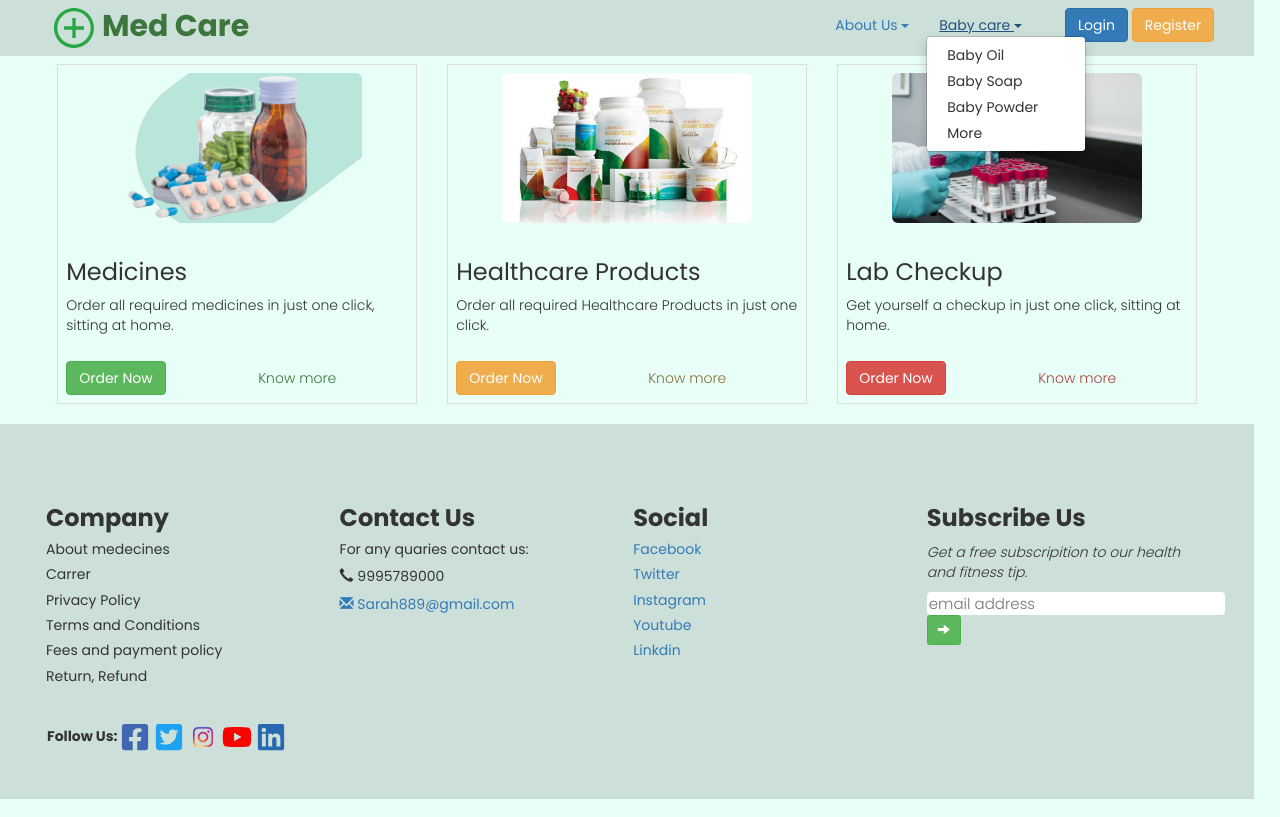
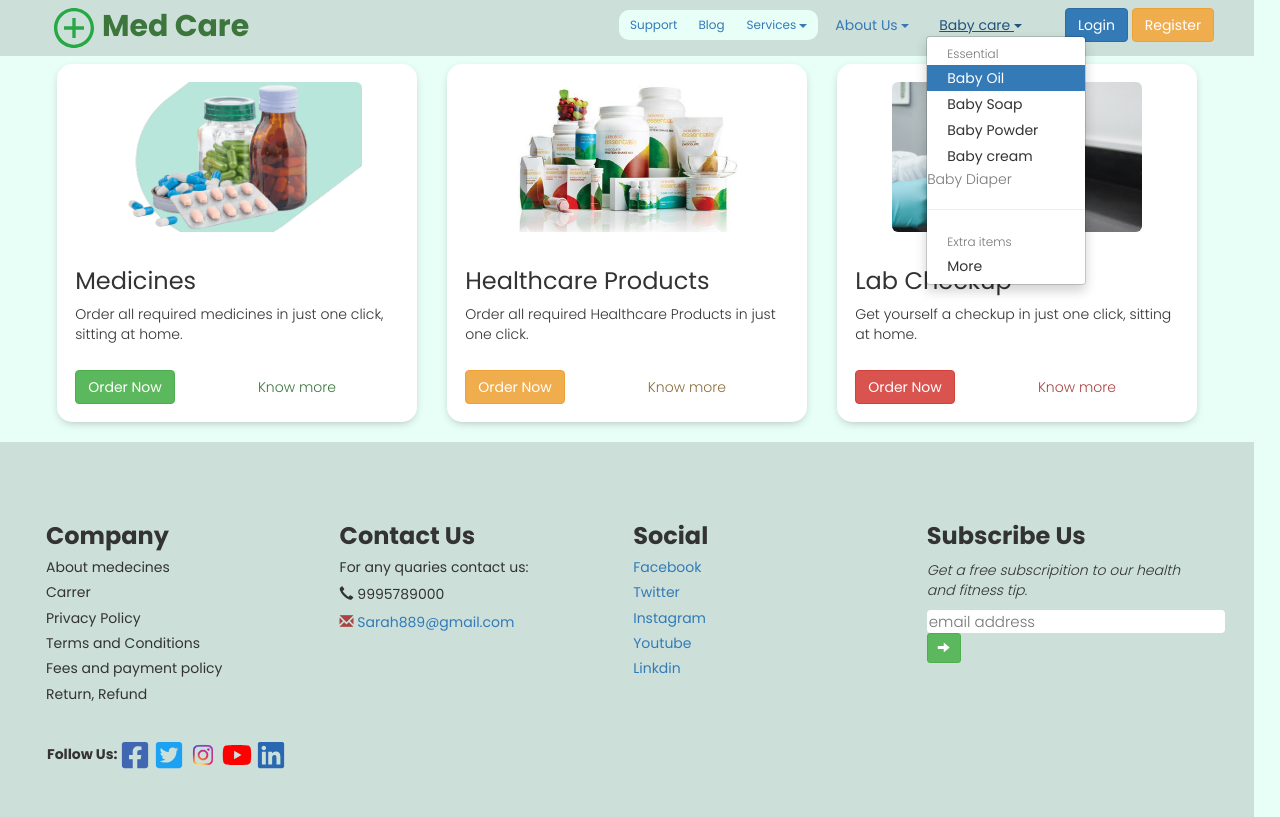
Before and after one commit to oysarah/Class-Project, a plain HTML site: page index.html in a window 1280 px wide. Both pictures are taken after a click on the button "Baby care". Drawn offline with nearby package versions, Linux system fonts and the light colour scheme.

Commit message:
added button group

```diff
--- a/index.html
+++ b/index.html
@@ -19,6 +19,20 @@
                     </h2>
                 </div>
                 <div class="col-sm-7 text-right">
+                    <div class="btn-group btn-group-sm" style="background-color:#e8fff7; border-radius: 10px;">
+                        <button type="button" class="btn btn-link">Support</button>
+                        <button type="button" class="btn btn-link">Blog</button>
+                        <span class="dropdown">
+                            <button class="btn btn-link btn-sm dropdown-toggle" data-toggle="dropdown">Services
+                                <span class="caret"></span>
+                            </button>
+                            <ul class="dropdown-menu">
+                                <li><a href="#">Business</a></li>
+                                <li><a href="#">Contact Us</a></li>
+                                <li><a href="#">More</a></li>
+                            </ul>
+                        </span>
+                    </div>
                     <span class="dropdown">
                         <button class="btn btn-link dropdown-toggle" data-toggle="dropdown">About Us
                             <span class="caret"></span>
@@ -34,9 +48,14 @@
                             <span class="caret"></span>
                         </button>
                     <ul class="dropdown-menu">
-                        <li><a href="#">Baby Oil</a></li>
+                        <li class="dropdown-header">Essential</li>
+                        <li class="active"><a href="#">Baby Oil</a></li>
                         <li><a href="#">Baby Soap</a></li>
                         <li><a href="#">Baby Powder</a></li>
+                        <li><a href="#">Baby cream</a></li>
+                        <div class="disabled"><a href="#">Baby Diaper</a></div>
+                        <div class="dropdown-divider"><hr></div>
+                        <li class="dropdown-header">Extra items</li>
                         <li><a href="#">More</a></li>
                     </ul>
                     </span>
@@ -139,7 +158,7 @@
                     <h3><strong>Contact Us</strong></h3>
                     <h5>For any quaries contact us: </h5>
                     <h5><span class="glyphicon glyphicon-earphone"></span> 9995789000 </h5>
-                    <h5><a href="#"><span class="glyphicon glyphicon-envelope"></span> Sarah889@gmail.com</a></h5>
+                    <h5><a href="#"><span class="glyphicon glyphicon-envelope text-danger"></span> Sarah889@gmail.com</a></h5>
                 </div>
                 <div class="col-md-3" style="padding: 6px;" >
                     <h3><b>Social</b></h3>
--- a/style.css
+++ b/style.css
@@ -2,3 +2,11 @@
 td{
     border: none !important;
 }
+table{
+    box-shadow: 0px 3px 10px -3px rgba(18,0,0,0.29);
+    border:none !important;
+    border-radius: 15px;
+    border-collapse: unset;
+    background-color: rgb(255, 255, 255);
+    padding: 10px;
+}
```
